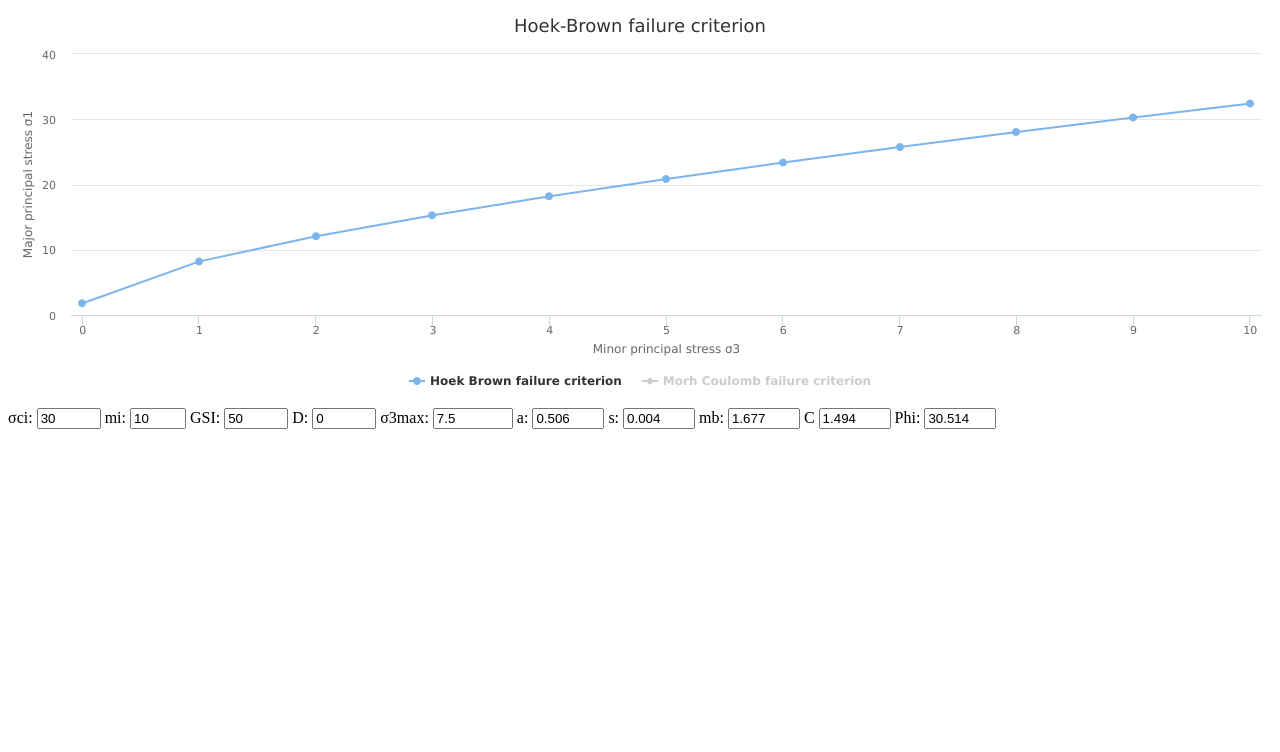
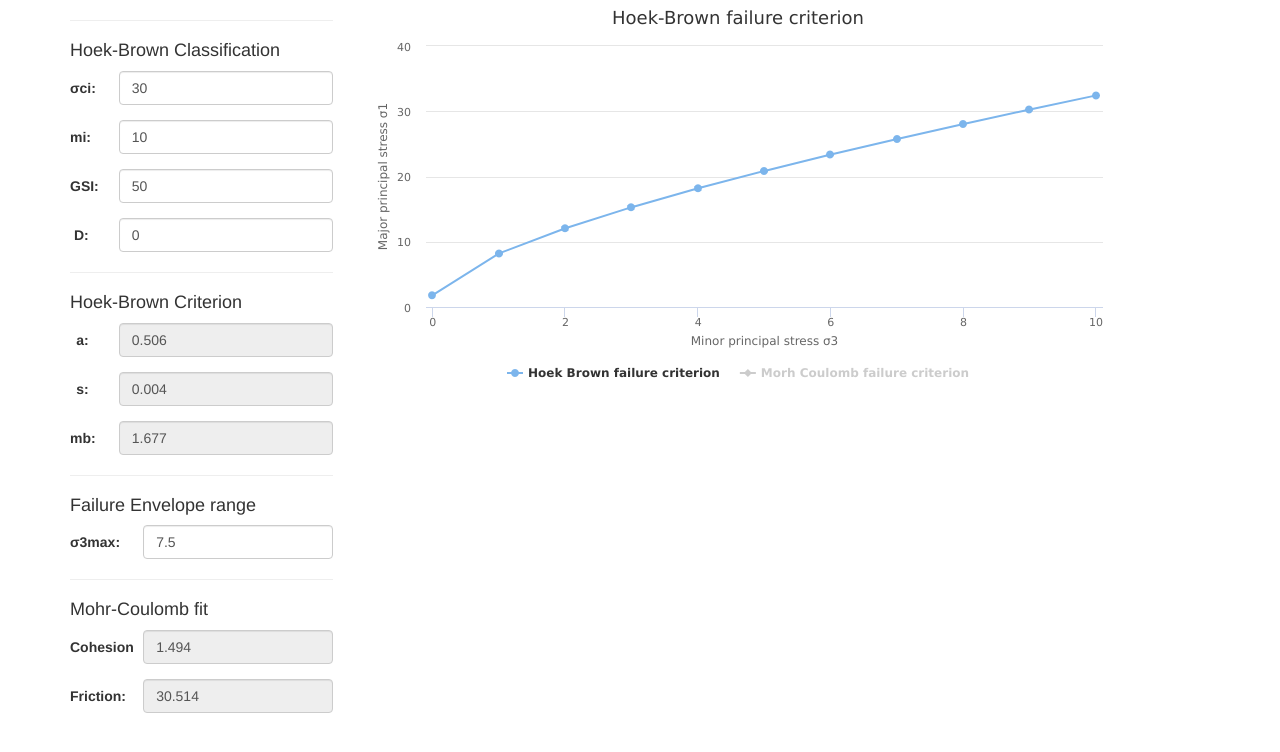
Before and after one commit to juanpabloaj/mohr-coulomb-hoek-brown, a website: page index.html in a window 1280 px wide. Drawn offline with nearby package versions, Linux system fonts and the light colour scheme.

Commit message:
css bootstrap added

```diff
--- a/index.html
+++ b/index.html
@@ -8,35 +8,91 @@
         <script src="https://ajax.googleapis.com/ajax/libs/angularjs/1.4.3/angular.min.js" type="text/javascript" charset="utf-8"></script>
         <script src="./js/lib.js" type="text/javascript" charset="utf-8"></script>
         <script src="./js/app.js" type="text/javascript" charset="utf-8"></script>
+        <link rel="stylesheet" href="https://maxcdn.bootstrapcdn.com/bootstrap/3.3.5/css/bootstrap.min.css">
 
         <title></title>
 
     </head>
     <body>
-        <div ng-controller="HBCtrl">
+        <div ng-controller="HBCtrl" class="container">
+          <div class="row">
+            <div class="col-sm-3">
+              <form class="form-horizontal">
+                <hr>
+                <h4>Hoek-Brown Classification</h4>
+                <div class="form-group">
+                  <label class="col-sm-2 control-label">&sigma;ci:</label>
+                  <div class="col-sm-10">
+                    <input class="form-control" type="number" ng-model="params.sci" min=1 max=300 required/>
+                  </div>
+                </div>
+                <div class="form-group">
+                  <label class="col-sm-2 control-label">mi:</label>
+                  <div class="col-sm-10">
+                    <input class="form-control" type="number" ng-model="params.mi" min=1 max=50 required/>
+                  </div>
+                </div>
+                <div class="form-group">
+                  <label class="col-sm-2 control-label">GSI:</label>
+                  <div class="col-sm-10">
+                    <input class="form-control" type="number" ng-model="params.gsi" min=1 max=100 required/>
+                  </div>
+                </div>
+                <div class="form-group">
+                  <label class="col-sm-2 control-label">D:</label>
+                  <div class="col-sm-10">
+                    <input class="form-control" type="number" ng-model="params.d" min=0 max=1 step="0.1" required/>
+                  </div>
+                </div>
+                <hr>
+                <h4>Hoek-Brown Criterion</h4>
+                <div class="form-group">
+                  <label class="col-sm-2 control-label">a:</label>
+                  <div class="col-sm-10">
+                    <input class="form-control" type="number" ng-model="params.a" min=0 max=1000 readonly/>
+                  </div>
+                </div>
+                <div class="form-group">
+                  <label class="col-sm-2 control-label">s:</label>
+                  <div class="col-sm-10">
+                    <input class="form-control" type="number" ng-model="params.s" min=0 max=1000 readonly/>
+                  </div>
+                </div>
+                <div class="form-group">
+                  <label class="col-sm-2 control-label">mb:</label>
+                  <div class="col-sm-10">
+                    <input class="form-control" type="number" ng-model="params.mb" min=0 max=1000 readonly/>
+                  </div>
+                </div>
+                <hr>
+                <h4>Failure Envelope range</h4>
+                <div class="form-group">
+                  <label class="col-sm-3 control-label">&sigma;3max:</label>
+                  <div class="col-sm-9">
+                    <input class="form-control" type="number" ng-model="params.s3max" min=0 max=100 step="0.1" required/>
+                  </div>
+                </div>
+                <hr>
+                <h4>Mohr-Coulomb fit</h4>
+                <div class="form-group">
+                  <label class="col-sm-3 control-label">Cohesion</label>
+                  <div class="col-sm-9">
+                    <input class="form-control" type="number" ng-model="cohesion" min=0 max=1000 readonly/>
+                  </div>
+                </div>
+                <div class="form-group">
+                  <label class="col-sm-3 control-label">Friction:</label>
+                  <div class="col-sm-9">
+                    <input class="form-control" type="number" ng-model="friction" min=0 max=1000 readonly/>
+                  </div>
+                </div>
+              </form>
+            </div>
+            <div class="col-md-8">
+              <div class="simple-line" items="hoekBrown" items2="mohrCoulomb"></div>
+            </div>
+          </div>
 
-            <div class="simple-line" items="hoekBrown" items2="mohrCoulomb"></div>
-
-            <label>&sigma;ci: </label>
-            <input type="number" ng-model="params.sci" min=1 max=300 required/>
-            <label>mi: </label>
-            <input type="number" ng-model="params.mi" min=1 max=50 required/>
-            <label>GSI: </label>
-            <input type="number" ng-model="params.gsi" min=1 max=100 required/>
-            <label>D: </label>
-            <input type="number" ng-model="params.d" min=0 max=1 step="0.1" required/>
-            <label>&sigma;3max: </label>
-            <input type="number" ng-model="params.s3max" min=0 max=100 step="0.1" required/>
-            <label>a: </label>
-            <input type="number" ng-model="params.a" min=0 max=1000 readonly/>
-            <label>s: </label>
-            <input type="number" ng-model="params.s" min=0 max=1000 readonly/>
-            <label>mb: </label>
-            <input type="number" ng-model="params.mb" min=0 max=1000 readonly/>
-            <label>C </label>
-            <input type="number" ng-model="cohesion" min=0 max=1000 readonly/>
-            <label>Phi: </label>
-            <input type="number" ng-model="friction" min=0 max=1000 readonly/>
         </div>
     </body>
 </html>
```
